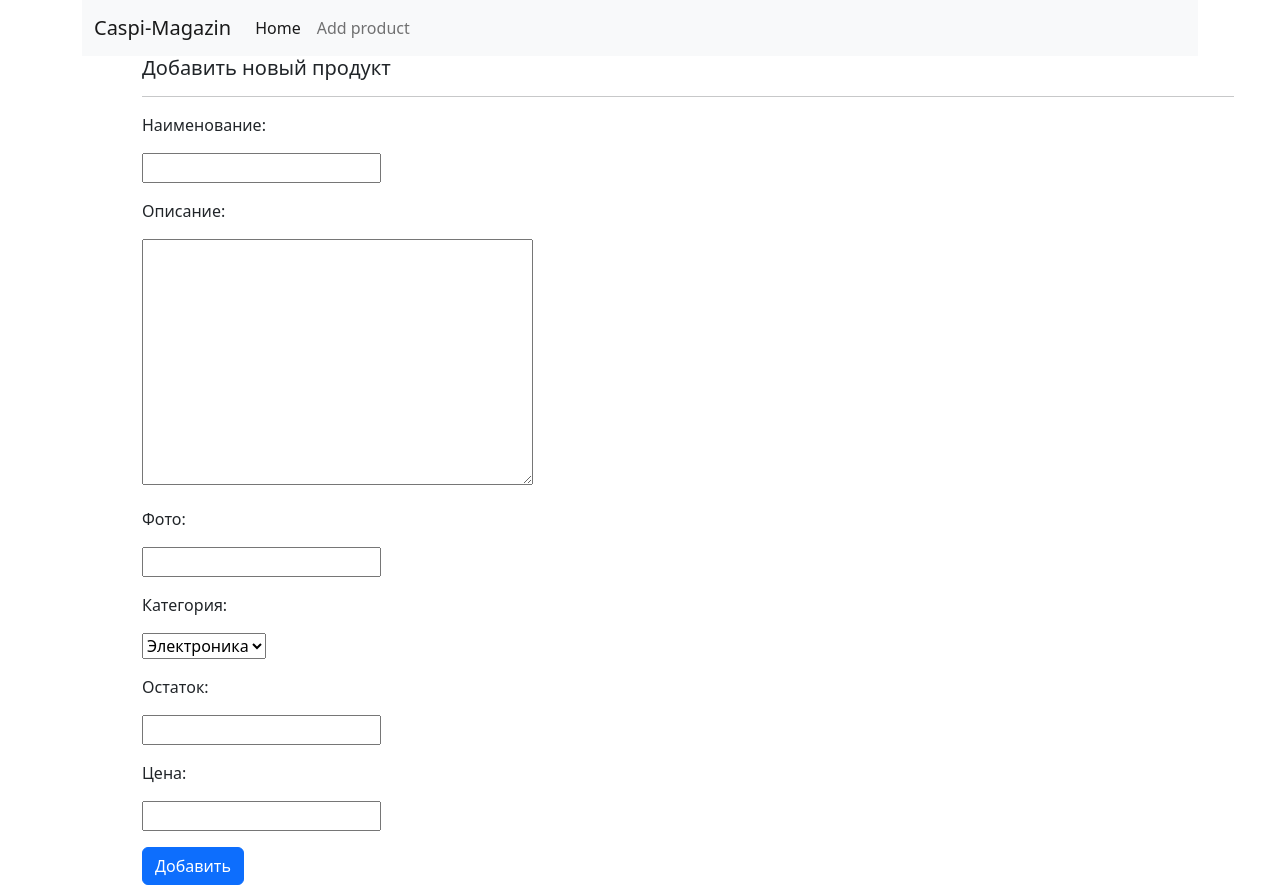
After one commit to alexletoon/homework_60_alexandr_toropov, a Django app: page /product/create in a window 1280 px wide. The commit adds this page. Run offline with Django 4.2, Linux system fonts and the light colour scheme.

Commit message:
Создан файл forms.py,тпрописаны поля формы
Поле category установлено как ChoiceField

Добавлен путь для создания нового товара в urls.py

написана новая вьюха для добавления нового товара

создан частичный шаблон шаблон product_form.html и шаблон для добавления товара add_product.html

```diff
--- /dev/null
+++ b/source/online_store/forms.py
@@ -0,0 +1,14 @@
+from cProfile import label
+from re import T
+from django import forms
+from django.forms import widgets
+from store_app.models import Product, Choice
+
+
+class ProductForm(forms.Form):
+    name = forms.CharField(max_length=100, required=True, label="Наименование")
+    description = forms.CharField(max_length=2000, label='Описание', required=False, widget=widgets.Textarea)
+    pic = forms.URLField(required=False, label='Фото')
+    category = forms.ChoiceField(required=True, label='Категория', choices=Choice.choices, widget=widgets.Select)
+    qty = forms.IntegerField(min_value=0, required=True, label='Остаток')
+    price = forms.DecimalField(decimal_places=2, required=True, label='Цена')
--- a/source/store_app/urls.py
+++ b/source/store_app/urls.py
@@ -1,8 +1,9 @@
 from django.urls import path
-from store_app.views.product import index_view, display_product_view
+from store_app.views.product import index_view, display_product_view, add_product_view
 
 
 urlpatterns = [
     path("", index_view, name='index_view'),
-    path('/product/<int:pk>', display_product_view, name='display_product')
+    path('product/<int:pk>', display_product_view, name='display_product'),
+    path('product/create', add_product_view, name='add_product')
 ]
--- a/source/store_app/views/product.py
+++ b/source/store_app/views/product.py
@@ -1,5 +1,6 @@
-from django.shortcuts import render, get_object_or_404
+from django.shortcuts import render, get_object_or_404, redirect
 from store_app.models import Product, Choice
+from online_store.forms import ProductForm
 
 def index_view(request):
     products = Product.objects.exclude(qty=0).order_by('name')
@@ -11,3 +12,15 @@ def display_product_view(request, pk):
     product = get_object_or_404(Product, pk=pk)
     context = {'product': product, 'choice': Choice.choices}
     return render(request, 'display_product.html', context=context)
+
+
+def add_product_view(request):
+    product_form = ProductForm()
+    if request.method == 'GET':
+        context = {'choices': Choice.choices, 'form': product_form}
+        return render(request, 'add_product.html', context=context)
+    product_form = ProductForm(request.POST)
+    if not product_form.is_valid():
+        return render(request, 'add_product.html', context={'choices': Choice.choices, 'form': product_form})
+    product = Product.objects.create(**product_form.cleaned_data)
+    return redirect('index_view')
--- /dev/null
+++ b/source/templates/add_product.html
@@ -0,0 +1,15 @@
+{% extends 'base.html' %}
+{% load static %}
+
+
+{% block content %}
+<div class="container mx-5">
+    <h5>Добавить новый продукт</h5>
+    <hr class="line">
+
+    <form action="" method="POST" >
+        {% csrf_token %}
+        {% include 'partial/product_form.html' with button_text='Добавить' product=product %}
+    </form>
+</div>
+{% endblock %}
--- a/source/templates/base.html
+++ b/source/templates/base.html
@@ -20,7 +20,7 @@
               <div class="collapse navbar-collapse" id="navbarNavAltMarkup">
                 <div class="navbar-nav">
                   <a class="nav-link active" aria-current="page" href="#">Home</a>
-                  <a class="nav-link" href="#">Add product</a>
+                  <a class="nav-link" href="{% url 'add_product' %}">Add product</a>
                   {% block menu %}{% endblock %}
                 </div>
               </div>
--- /dev/null
+++ b/source/templates/partial/product_form.html
@@ -0,0 +1,15 @@
+{% csrf_token %}
+
+
+<div class="row">
+    {% for item in form %}
+    <div class="col-sm-10">
+        <p><label for="{{item.id_for_label}}">{{item.label}}:</label></p>
+        <p>{{item}}</p>
+        <p>{{item.errors}}</p>
+    </div>
+    {% endfor %}
+</div>
+
+
+<button type="submit" class="btn btn-primary" value="{{button_text}}">{{button_text}}</button>
```
